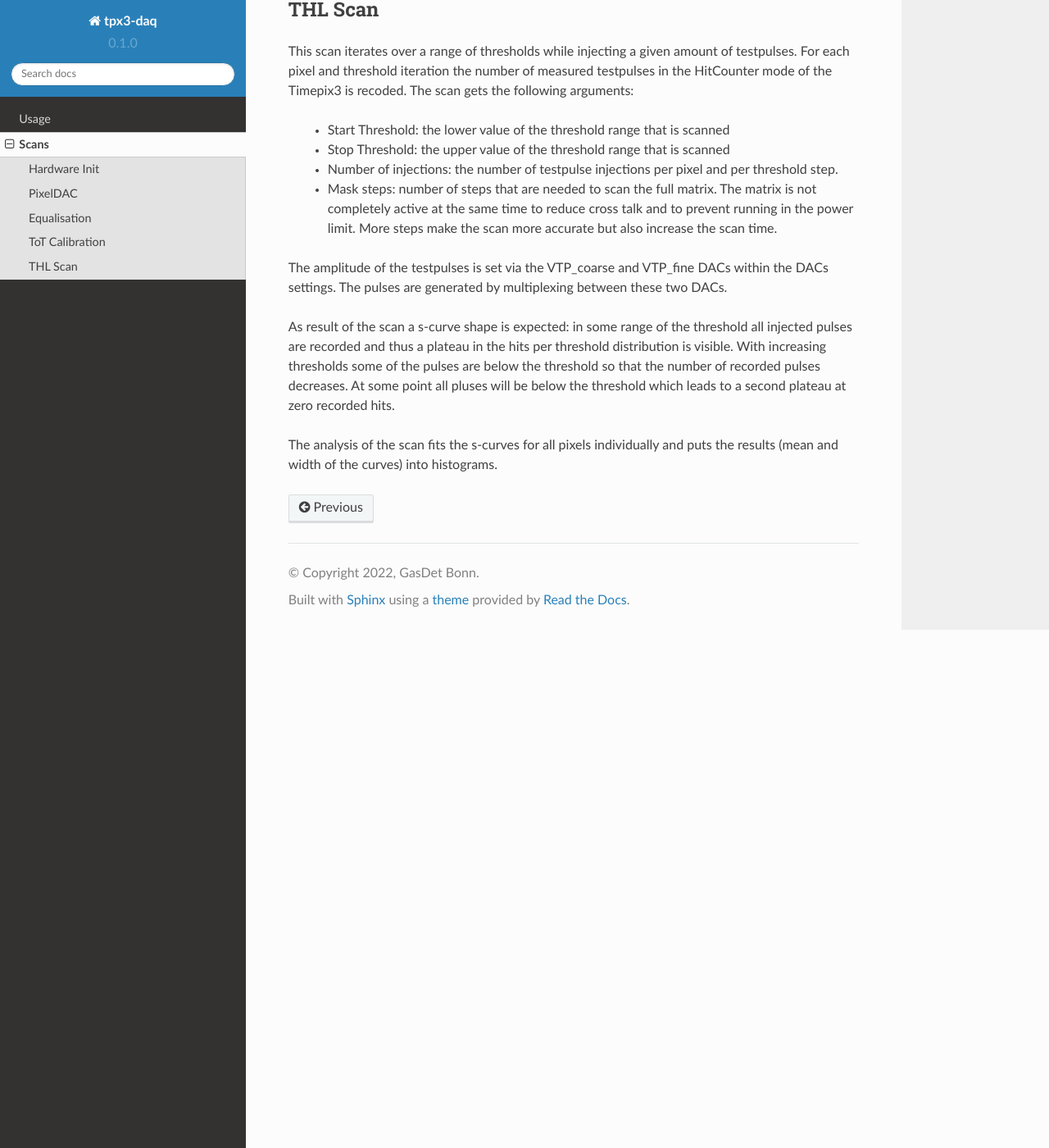
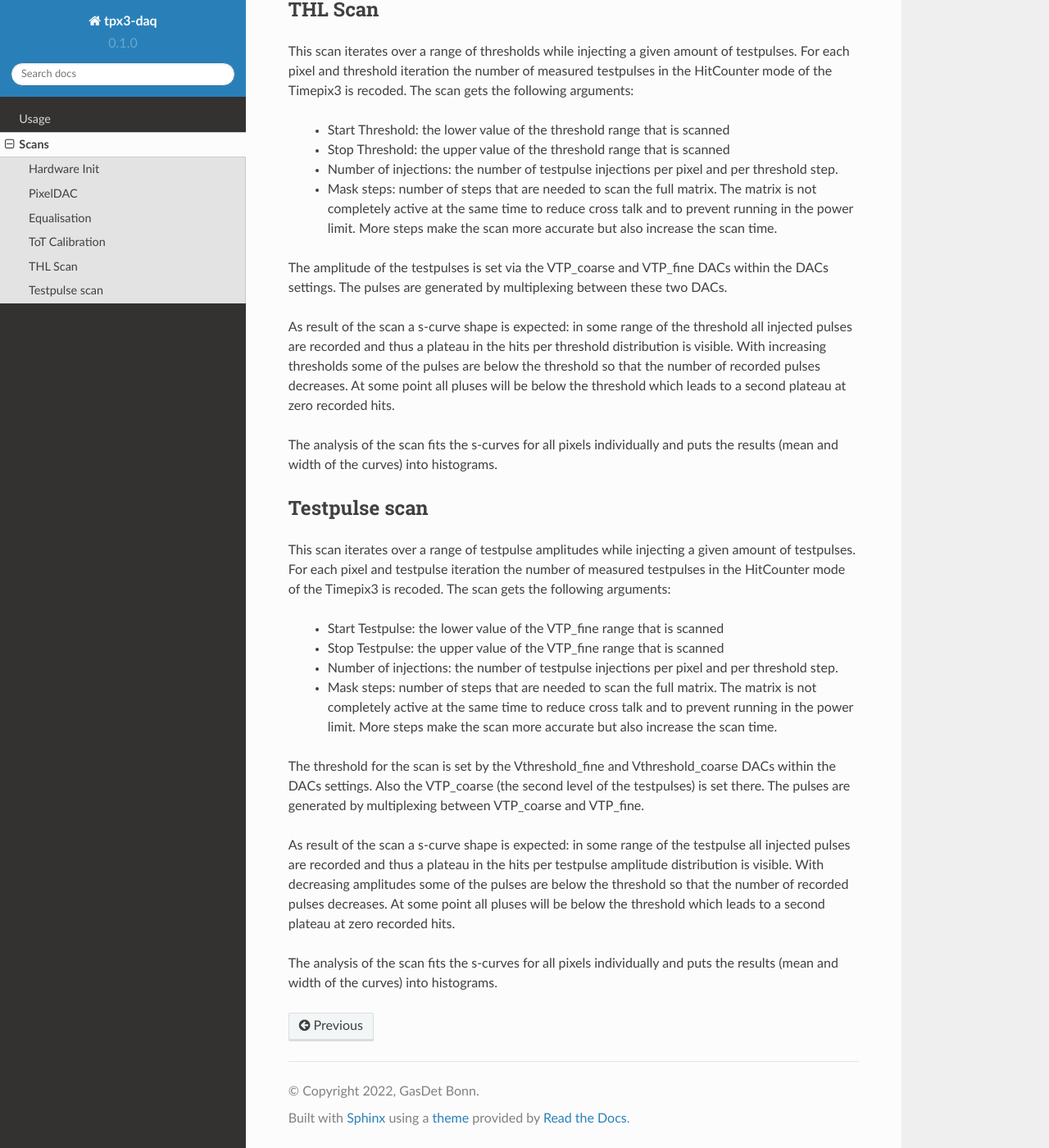
Before and after one commit to GasDet-Bonn/tpx3-daq, a Sphinx documentation site: the page built from docs/source/scans.rst, in a window 1280 px wide and 1400 px high, scrolled down 2770 px. Shown: the whole window at 82% size. Built offline with Sphinx 7.4.7 and the Read the Docs theme 2.0.0, drawn with Linux system fonts in a browser that asks for light colours.

Commit message:
DOC: add description of testpulse scan

```diff
--- a/docs/source/scans.rst
+++ b/docs/source/scans.rst
@@ -149,3 +149,33 @@ to a second plateau at zero recorded hits.
 
 The analysis of the scan fits the s-curves for all pixels individually and puts
 the results (mean and width of the curves) into histograms.
+
+Testpulse scan
+--------------
+This scan iterates over a range of testpulse amplitudes while injecting a given
+amount of testpulses. For each pixel and testpulse iteration the number of measured
+testpulses in the HitCounter mode of the Timepix3 is recoded. The scan gets the
+following arguments:
+    - Start Testpulse: the lower value of the VTP_fine range that is scanned
+    - Stop Testpulse: the upper value of the VTP_fine range that is scanned
+    - Number of injections: the number of testpulse injections per pixel and
+      per threshold step.
+    - Mask steps: number of steps that are needed to scan the full matrix. The
+      matrix is not completely active at the same time to reduce cross talk and
+      to prevent running in the power limit. More steps make the scan more
+      accurate but also increase the scan time.
+
+The threshold for the scan is set by the Vthreshold_fine and Vthreshold_coarse
+DACs within the DACs settings. Also the VTP_coarse (the second level of the
+testpulses) is set there. The pulses are generated by multiplexing between
+VTP_coarse and VTP_fine.
+
+As result of the scan a s-curve shape is expected: in some range of the
+testpulse all injected pulses are recorded and thus a plateau in the hits per
+testpulse amplitude distribution is visible. With decreasing amplitudes some of
+the pulses are below the threshold so that the number of recorded pulses
+decreases. At some point all pluses will be below the threshold which leads
+to a second plateau at zero recorded hits.
+
+The analysis of the scan fits the s-curves for all pixels individually and puts
+the results (mean and width of the curves) into histograms.
```
